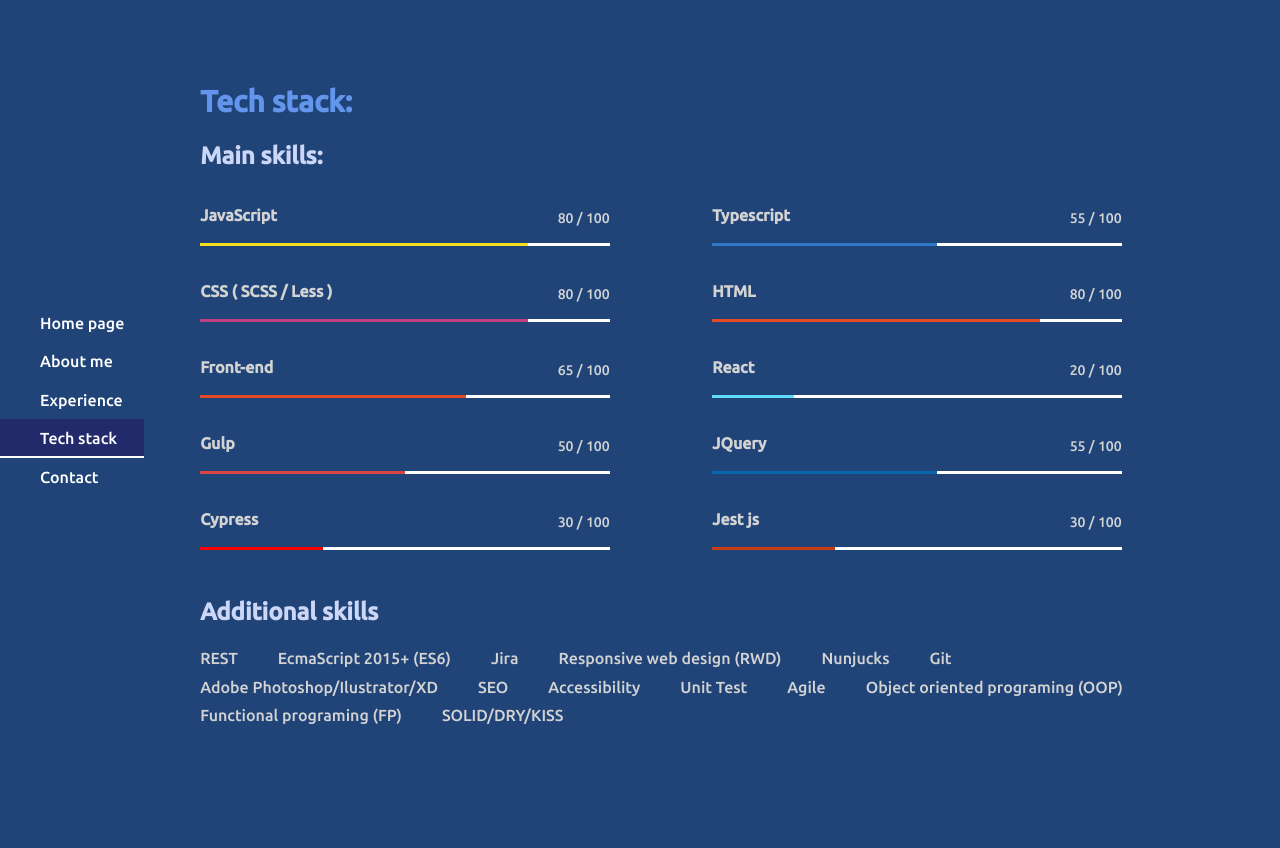
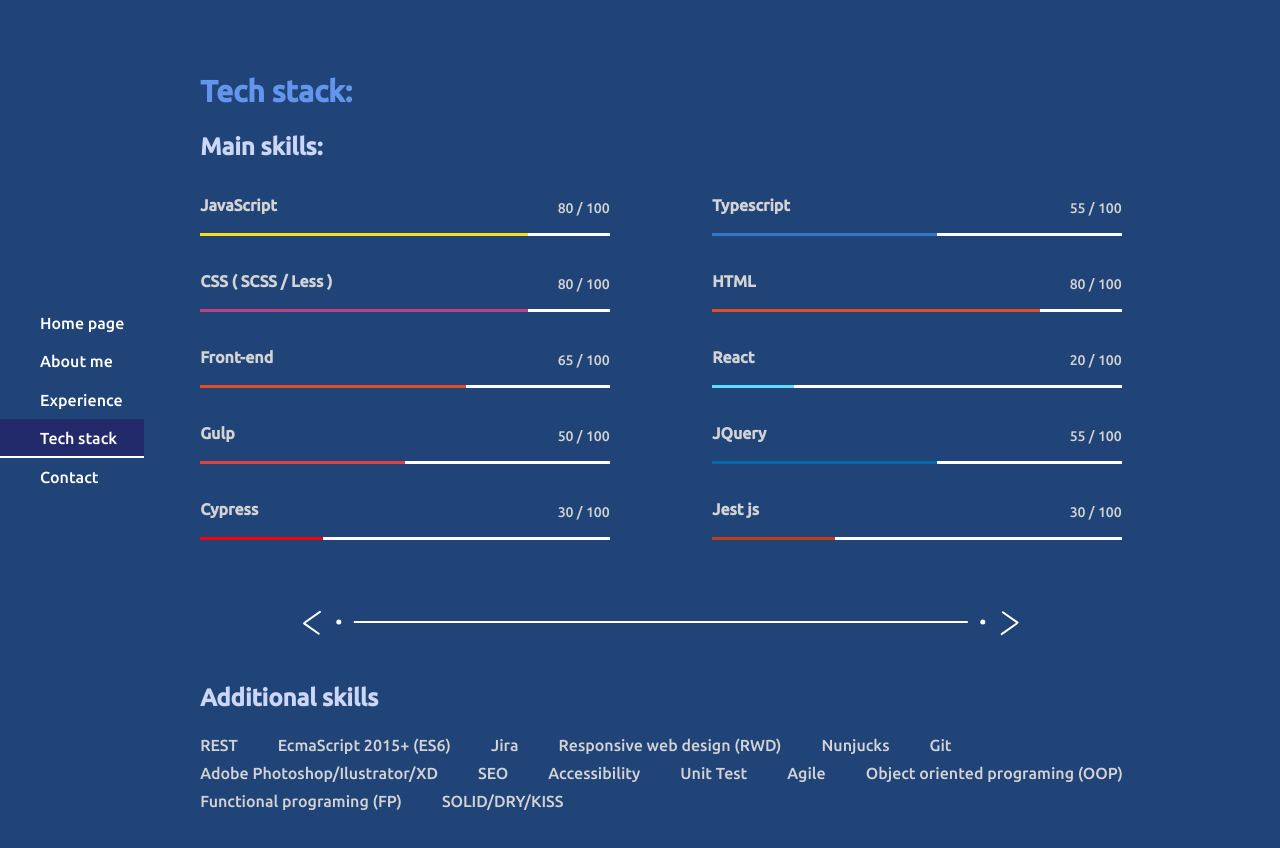
Before and after one commit to AlekPawlowski/portfolio_site, a React (Vite) app: page /skils in a window 1280 px wide. Shown: the top 848 px of the page. Before the commit the page ends 800 px from the top, so only its background shows below. Built offline with nearby package versions, Linux system fonts and the light colour scheme.

Commit message:
add separator to techstack

```diff
--- a/src/views/Contact/SocialSection.contact.tsx
+++ b/src/views/Contact/SocialSection.contact.tsx
@@ -8,7 +8,6 @@ interface SocialArray {
 }
 
 const SocialsSection: FC<SocialArray> = ({ socialElementArray }): JSX.Element => {
-
     return <section className="socials">
         {
             socialElementArray.map((element, index) => {
--- a/src/views/TechStack/TechStack.view.tsx
+++ b/src/views/TechStack/TechStack.view.tsx
@@ -4,6 +4,7 @@ import configuration from "../config";
 
 import './techstack.style.scss';
 import RenderTxtBlockWithHeader from "../Components/RenderTxtBlockWithHeader.components";
+import AddSeparator from "../Components/AddSeparator.compoents";
 
 const mainSkils: MainSkils[] = [
     {
@@ -77,6 +78,7 @@ export default function TechStack() {
             <h1>Tech stack:</h1>
             <h3>Main skills:</h3>
             <section id="main_skils" className="flex_content">
+                <AddSeparator />
                 {mainSkils.map((element: MainSkils, index): JSX.Element => {
                     const { id, name, maestry } = element;
                     const delay = index * techStackBarDely;
--- a/src/views/TechStack/techstack.style.scss
+++ b/src/views/TechStack/techstack.style.scss
@@ -1,6 +1,9 @@
 @import '../../globalStyles/partials/variables.scss';
 
 #main_skils {
+    position: relative;
+    margin-bottom: $separatorSpace;
+    padding-bottom: $separatorSpace;
     width: 100%;
     & > * {
         flex: 1 1 50%;
```
Also changed, not shown: src/components/MainTechElement.component.tsx (deleted, +0 -12 lines).
